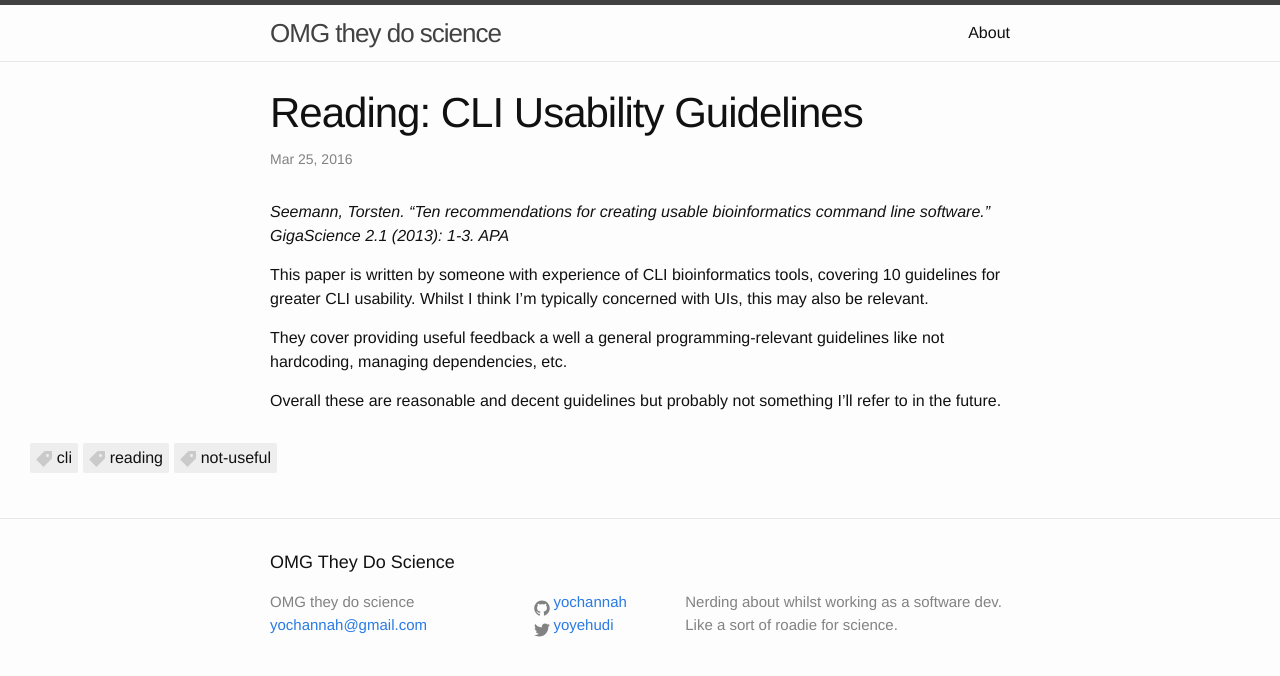
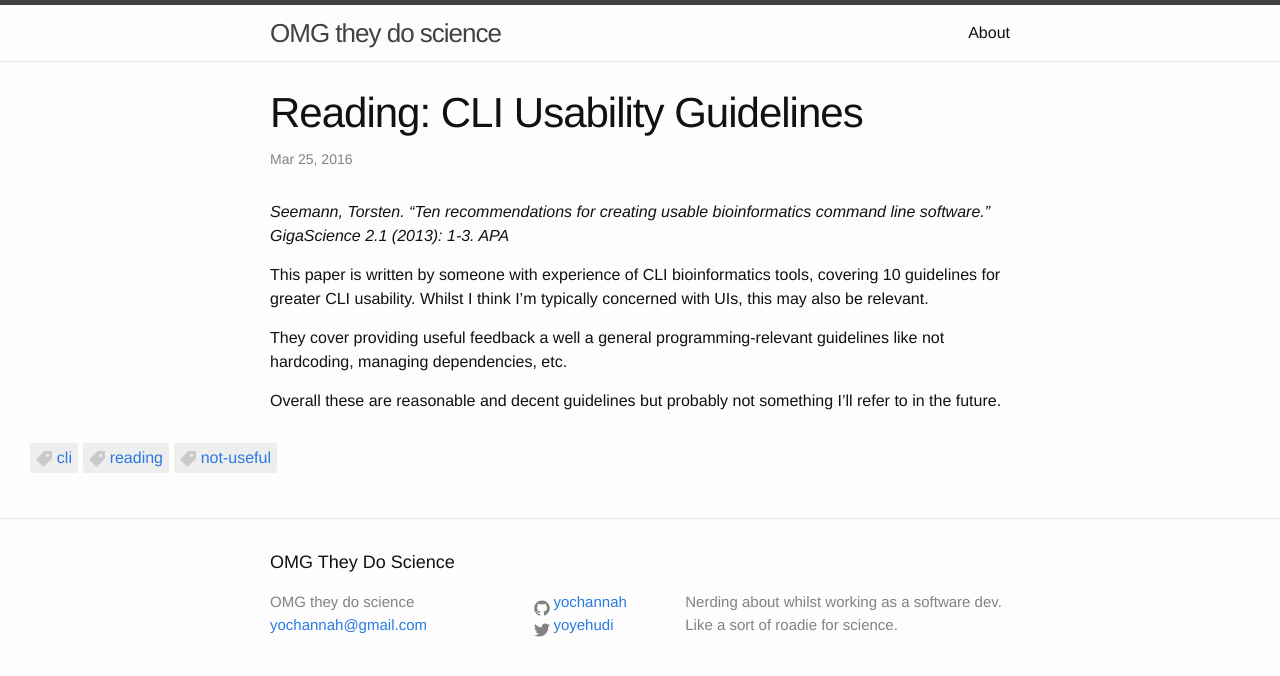
Before and after one commit to yochannah/omgscience, a Jekyll site: the page built from _posts/2016-03-25-reading.markdown, in a window 1280 px wide. Shown: the top 676 px of the page. Built offline with Jekyll 4.4.1, drawn with Linux system fonts in a browser that asks for light colours.

Commit message:
added more tag links to post pages

```diff
--- a/_layouts/default.html
+++ b/_layouts/default.html
@@ -18,7 +18,7 @@
               <svg class="icon icon-tag">
                 <use xmlns:xlink="http://www.w3.org/1999/xlink" xlink:href="#icon-tag"></use>
               </svg>
-               {{ tags }}
+               <a href="{{ root_url }}/tag/{{tags}}.html">{{ tags }}</a>
              </li>
           {% endfor %}
         </ul>
```
